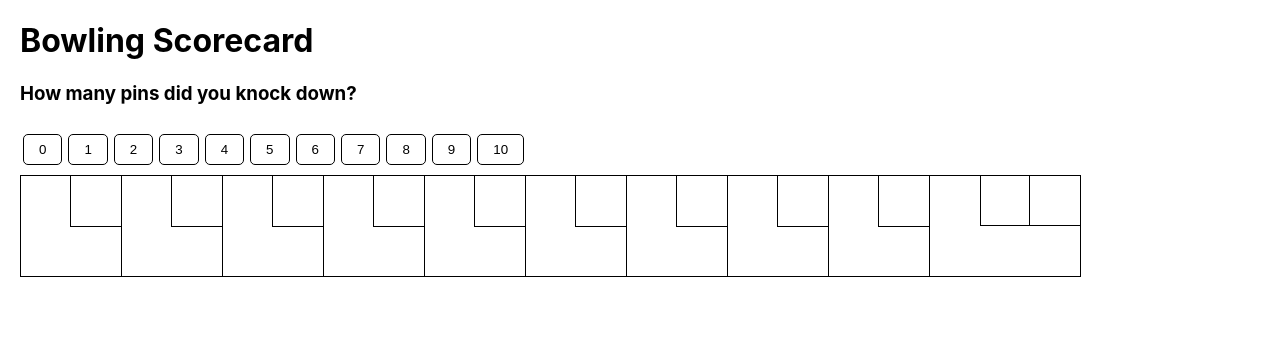
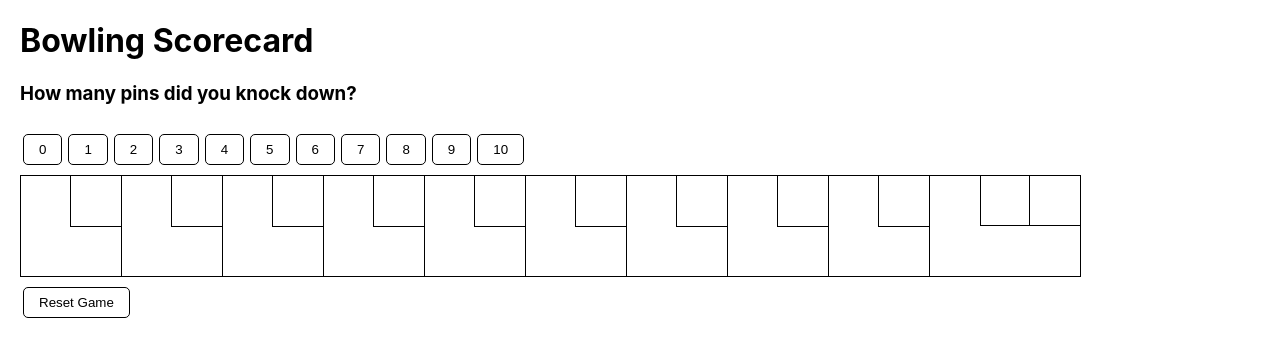
Before and after one commit to jimburch/bowling-scorecard, a React (Create React App) app: page / in a window 1280 px wide. Shown: the top 356 px of the page. Built offline with nearby package versions, Linux system fonts and the light colour scheme; the HTML template or start-up script is replaced by a standard one.

Commit message:
added new game and reset buttons to clear the board

```diff
--- a/src/App.js
+++ b/src/App.js
@@ -5,7 +5,6 @@ import './App.css';
 
 function App() {
 	const [boxScore, setBoxScore] = useState({
-		// frame: [turn 1, turn 2, (turn 3), game subtotal, frame total]
 		0: ['', '', null, null, 1],
 		1: ['', '', null, null, 0],
 		2: ['', '', null, null, 0],
@@ -23,14 +22,54 @@ function App() {
 		14: ['', '', null, null, 0],
 		15: ['', '', null, null, 0],
 		16: ['', '', null, null, 0],
-		// 10: ['', '', '', null, null],
 	});
+	const [toggle, setToggle] = useState(false);
+	const [reset, setReset] = useState(false);
+
+	function resetScorecard() {
+		setBoxScore({
+			0: ['', '', null, null, 1],
+			1: ['', '', null, null, 0],
+			2: ['', '', null, null, 0],
+			3: ['', '', null, null, 0],
+			4: ['', '', null, null, 0],
+			5: ['', '', null, null, 0],
+			6: ['', '', null, null, 0],
+			7: ['', '', null, null, 0],
+			8: ['', '', null, null, 0],
+			9: ['', '', null, null, 0],
+			10: ['', '', null, null, 0],
+			11: ['', '', null, null, 0],
+			12: ['', '', null, null, 0],
+			13: ['', '', null, null, 0],
+			14: ['', '', null, null, 0],
+			15: ['', '', null, null, 0],
+			16: ['', '', null, null, 0],
+		});
+		setToggle(false);
+		setReset(true);
+	}
 
 	return (
 		<div className="App">
 			<h1>Bowling Scorecard</h1>
-			<Input boxScore={boxScore} setBoxScore={setBoxScore} />
+			<Input
+				boxScore={boxScore}
+				setBoxScore={setBoxScore}
+				toggle={toggle}
+				setToggle={setToggle}
+				reset={reset}
+				setReset={setReset}
+			/>
 			<Scorecard boxScore={boxScore} setBoxScore={setBoxScore} />
+			{toggle ? (
+				<div>
+					<h3>Great game! How about another?</h3>
+					<button onClick={resetScorecard}>New Game</button>
+				</div>
+			) : (
+				<button onClick={resetScorecard}>Reset Game</button>
+			)}
 		</div>
 	);
 }
--- a/src/components/Input.js
+++ b/src/components/Input.js
@@ -1,9 +1,16 @@
-import React, { useState } from 'react';
+import React, { useState, useEffect } from 'react';
 
-function Input({ boxScore, setBoxScore }) {
+function Input({ boxScore, setBoxScore, toggle, setToggle, reset, setReset }) {
 	const [frame, setFrame] = useState(1);
 	const [turn, setTurn] = useState(1);
 	const [pins, setPins] = useState(10);
+
+	useEffect(() => {
+		setPins(10);
+		setFrame(1);
+		setReset(false);
+		console.log('render');
+	}, [reset]);
 
 	function renderPins(pins) {
 		const pinArray = [];
@@ -138,7 +145,12 @@ function Input({ boxScore, setBoxScore }) {
 		}
 
 		scoreLoop(currentFrame);
-		console.log(boxScore);
+	}
+
+	function gameOver() {
+		setPins(10);
+		setFrame(13);
+		setToggle(true);
 	}
 
 	function handleClick(e) {
@@ -173,24 +185,21 @@ function Input({ boxScore, setBoxScore }) {
 				boxScore[10][3] === 10 &&
 				boxScore[10][3] + Number(e.target.value) !== 10
 			) {
-				console.log('open');
 				setPins(10 - e.target.value);
 				setFrame(12);
 			} else if (
 				boxScore[10][3] === 10 ||
 				boxScore[10][3] + Number(e.target.value) === 10
 			) {
-				console.log('strike or spare');
 				setPins(10);
 				setFrame(12);
 			} else {
-				console.log('game over!');
+				gameOver();
 			}
 		}
 		if (frame === 12) {
 			handleLastFrame(frame, turn, e.target.value);
-			console.log('game over');
-			// create end game validation
+			gameOver();
 		}
 	}
 
```
